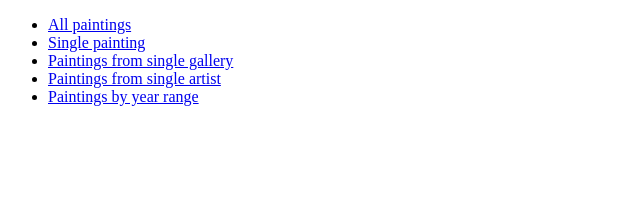
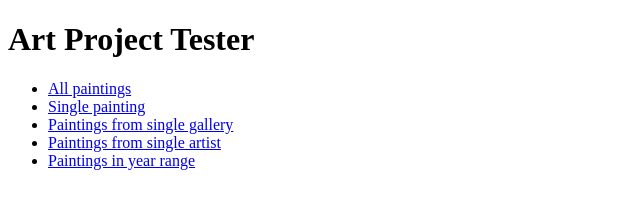
Before and after one commit to lukeinches-cloud/project1, a website: page static/index.html in a window 1280 px wide. Shown: the whole page, without its empty margins (0-640 px from the left). Drawn offline with Linux system fonts and the light colour scheme.

Commit message:
Update links and add target attributes in index.html

```diff
--- a/static/index.html
+++ b/static/index.html
@@ -7,13 +7,14 @@
 </head>
 
 <body>
-	<ul>
-      <li><a href="/api/paintings">All paintings</a></li>
-      <li><a href="/api/375">Single painting</a></li>
-	  <li><a href="/api/gallery/7">Paintings from single gallery</a></li>
-      <li><a href="/api/artist/99">Paintings from single artist</a></li>
-      <li><a href="/api/year/1800/1900">Paintings by year range</a></li>
-   </ul>
+  <h1>Art Project Tester</h1>
+  <ul>
+    <li><a href="/api/paintings" target="_blank">All paintings</a></li>
+    <li><a href="/api/paintings/375" target="_blank">Single painting</a></li>
+    <li><a href="/api/gallery/7" target="_blank">Paintings from single gallery</a></li>
+    <li><a href="/api/artist/99" target="_blank">Paintings from single artist</a></li>
+    <li><a href="/api/year/1800/1900" target="_blank">Paintings in year range</a></li>
+  </ul>
+</body>
 
-</body>
 </html>
```
